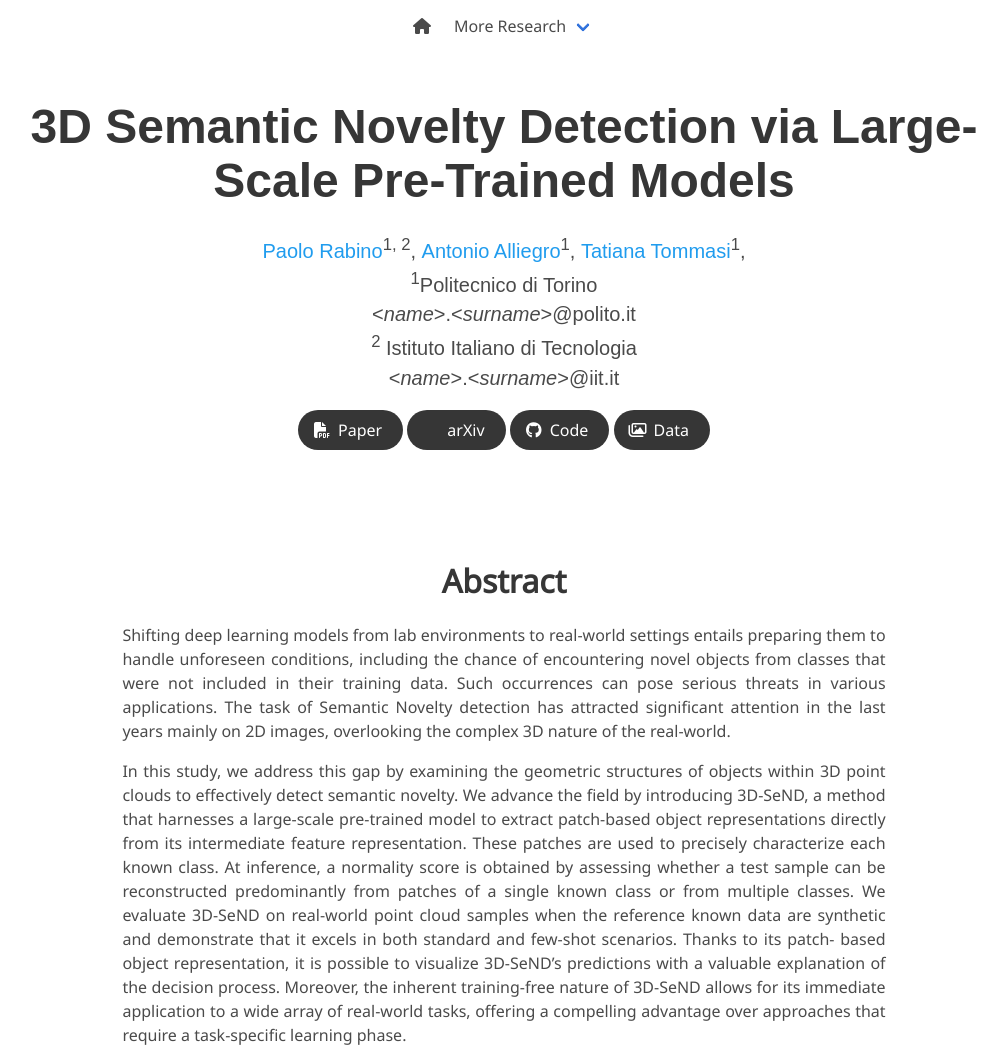
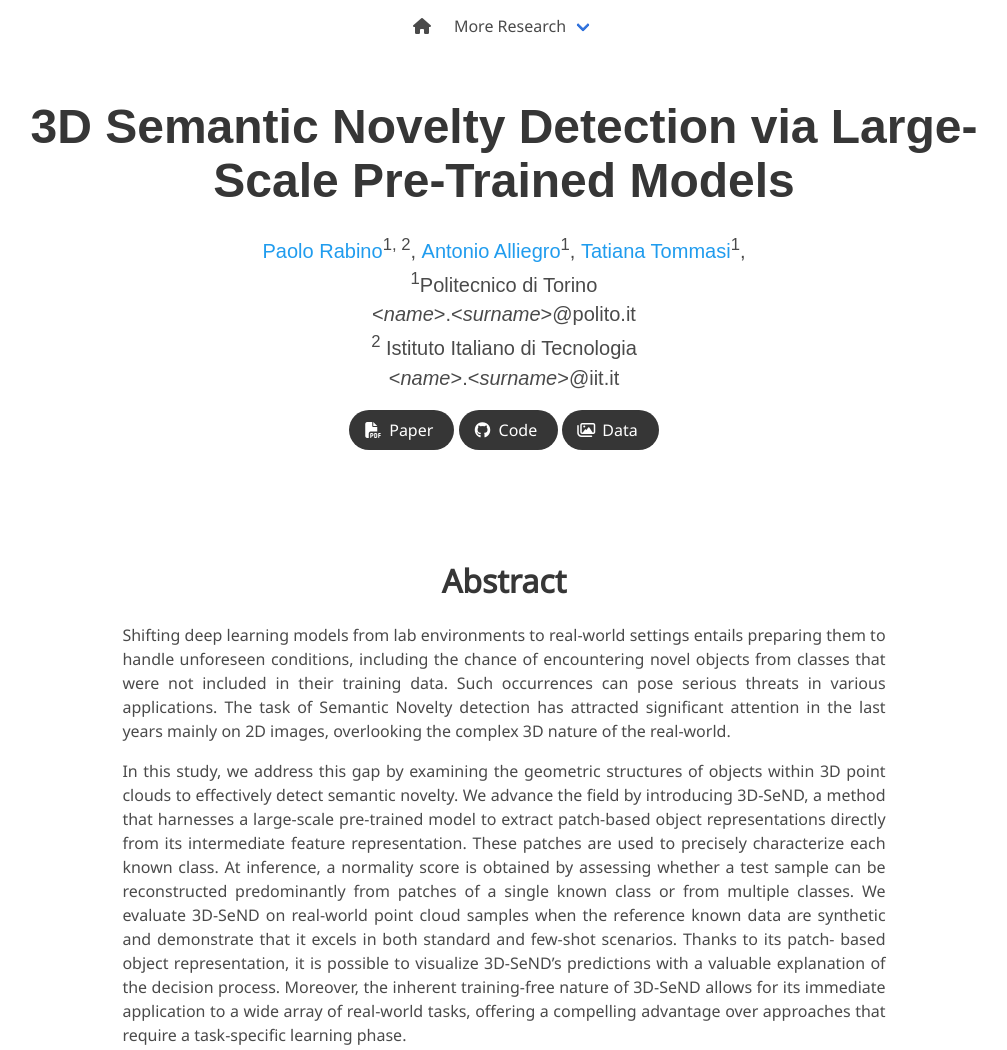
Before and after one commit to paolotron/3DSend.github.io, a plain HTML site: page index.html in a window 1280 px wide. Shown: the top 1050 px of the page, without its empty margins (136-1143 px from the left). Drawn offline with nearby package versions, Linux system fonts and the light colour scheme; some icons are missing; a web font is replaced by a local one.

Commit message:
Update index.html

```diff
--- a/index.html
+++ b/index.html
@@ -98,21 +98,12 @@
             <div class="publication-links">
               <!-- PDF Link. -->
               <span class="link-block">
-                <a href=""
+                <a href="https://ieeexplore.ieee.org/document/10684168"
                    class="external-link button is-normal is-rounded is-dark">
                   <span class="icon">
                       <i class="fas fa-file-pdf"></i>
                   </span>
                   <span>Paper</span>
-                </a>
-              </span>
-              <span class="link-block">
-                <a href=""
-                   class="external-link button is-normal is-rounded is-dark">
-                  <span class="icon">
-                      <i class="ai ai-arxiv"></i>
-                  </span>
-                  <span>arXiv</span>
                 </a>
               </span>
               <!-- Video Link. -->
```
